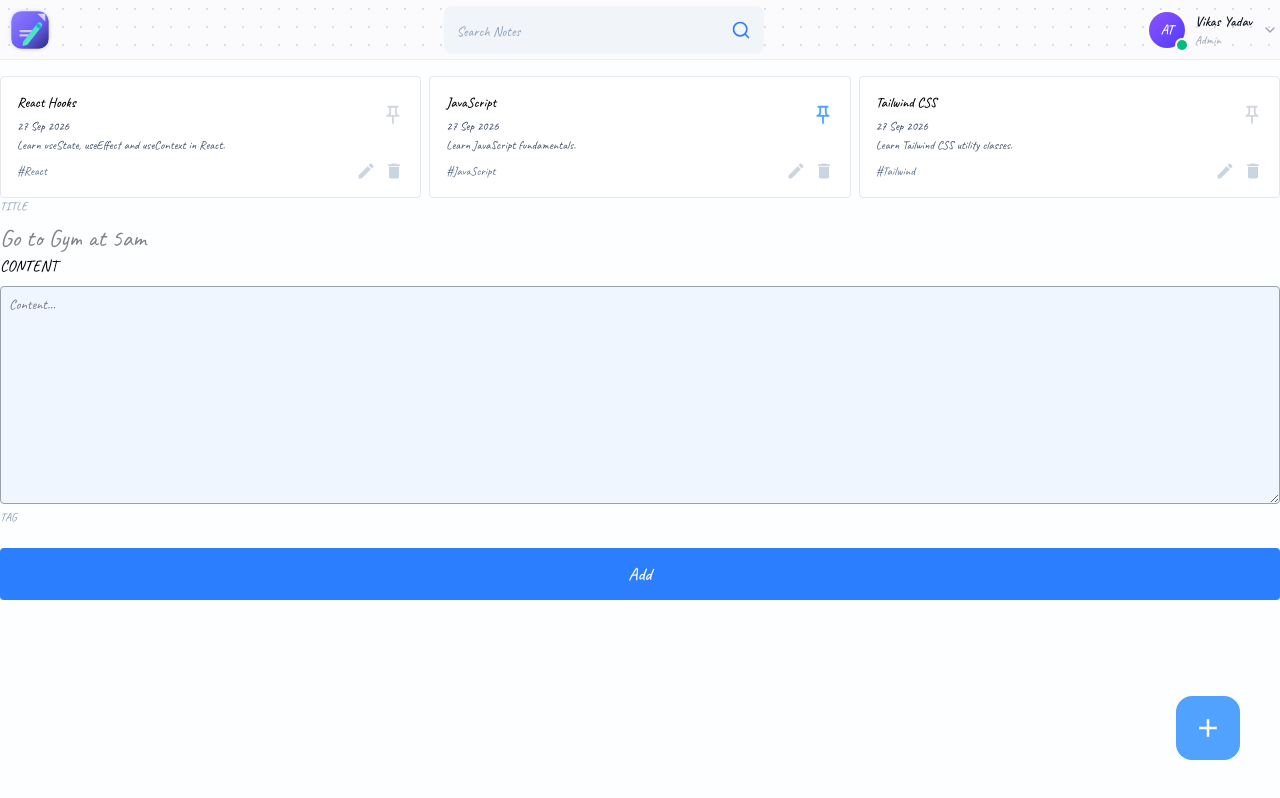
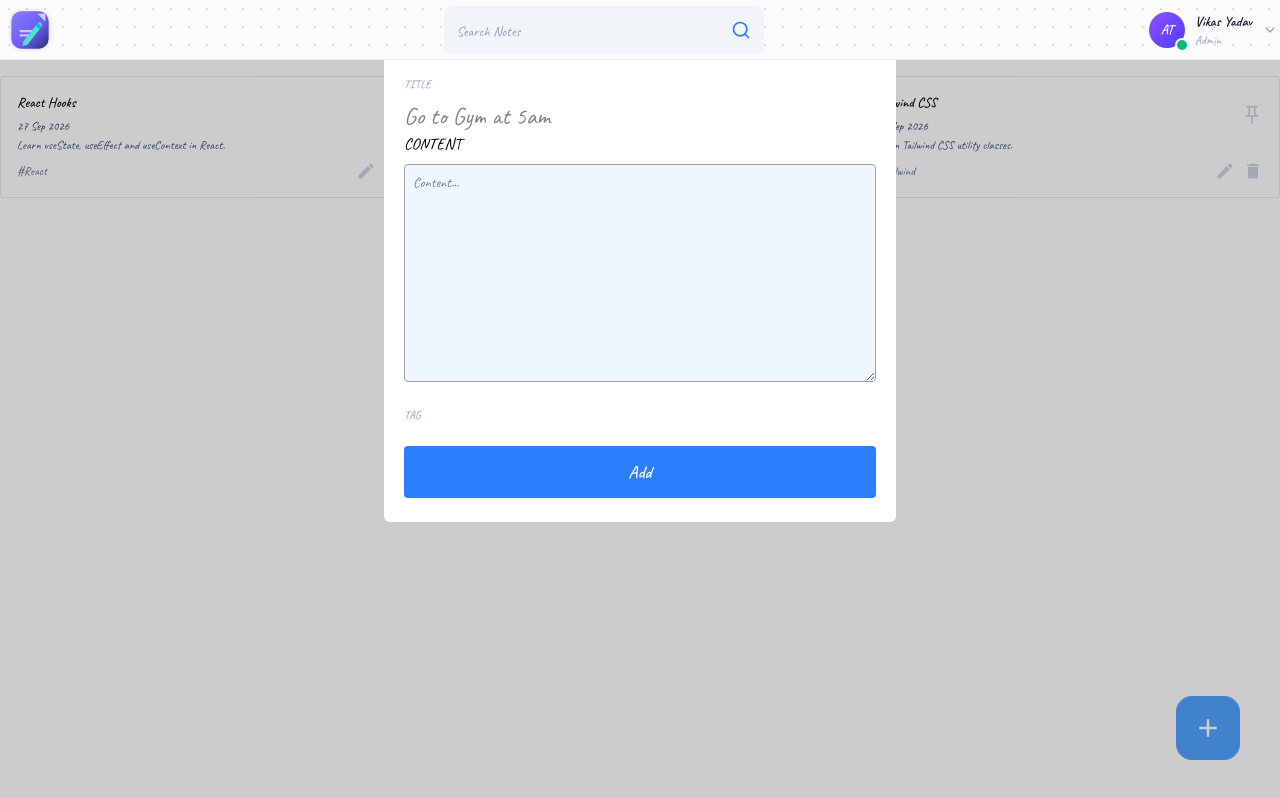
Before and after one commit to vikascoldi/notes, a React app in the folder Frontend/: page /dashboard in a window 1280 px wide. Both pictures are taken after a click on the button 1208 px from the left and 728 px from the top of the page. Built offline with nearby package versions, Linux system fonts and the light colour scheme; the HTML template or start-up script is replaced by a standard one.

Commit message:
react-modal

```diff
--- a/Frontend/package.json
+++ b/Frontend/package.json
@@ -13,9 +13,11 @@
   "dependencies": {
     "@tailwindcss/vite": "^4.3.3",
     "lucide-react": "^1.48.0",
-    "react": "^19.2.8",
+    "modal": "^0.11.0",
+    "react": "^19.3.0",
     "react-dom": "^19.2.8",
     "react-icons": "^5.7.0",
+    "react-modal": "^3.16.3",
     "react-router-dom": "^7.18.4",
     "tailwindcss": "^4.3.3"
   },
--- a/Frontend/src/home/AddEditNotes.jsx
+++ b/Frontend/src/home/AddEditNotes.jsx
@@ -20,7 +20,7 @@
           rows={10}
         />
       </div>
-      <div>
+      <div className="mt-5">
         <label htmlFor="" className="input-label">TAG</label>
       </div>
       <button className="btn-primary mt-5 p-3 font-medium" onClick={()=>{}} >Add</button>
--- a/Frontend/src/home/Home.tsx
+++ b/Frontend/src/home/Home.tsx
@@ -1,10 +1,16 @@
-import React from "react";
+import React, { useState } from "react";
 import Navbar from "../components/navbar/Navbar";
 import NotesCard from "../components/card/NotesCard";
 import { MdAdd } from "react-icons/md";
 import AddEditNotes from "./AddEditNotes";
+import Modal from "react-modal"
 
 const Home = () => {
+  const [openAddEditModal,setOpenAddEditModal] = useState({
+    isShown:false,
+    type:"add",
+    data:null,
+  });
   return (
     <>
       <Navbar />
@@ -48,11 +54,31 @@
         </div>
       </div>
 
-      <button className="w-16 h-16 bg-blue-400 hover:bg-blue-600 flex items-center justify-center rounded-2xl absolute right-10 bottom-10">
+      <button className="w-16 h-16 bg-blue-400 hover:bg-blue-600 flex items-center justify-center rounded-2xl absolute right-10 bottom-10"
+        onClick={()=>{
+          setOpenAddEditModal({isShown:true,type:"add",date:null});
+        }}
+      >
         <MdAdd className="text-white text-3xl" />
       </button>
-
-      <AddEditNotes />
+        <Modal
+  isOpen={openAddEditModal.isShown}
+  onRequestClose={() => {
+    setOpenAddEditModal({
+      isShown: false,
+      type: "add",
+      data: null,
+    });
+  }}
+  style={{
+    overlay: {
+      backgroundColor: "rgba(0,0,0,0.2)",
+    },
+  }}
+  className="md:w-[40%] md:max-h-[3/4] bg-white rounded-md mx-auto mt-14 p-5 overflow-scroll"
+>
+  <AddEditNotes />
+</Modal>
     </>
   );
 };
```
Also changed, not shown: 1 other file (tests, documents, lock files or other folders).
